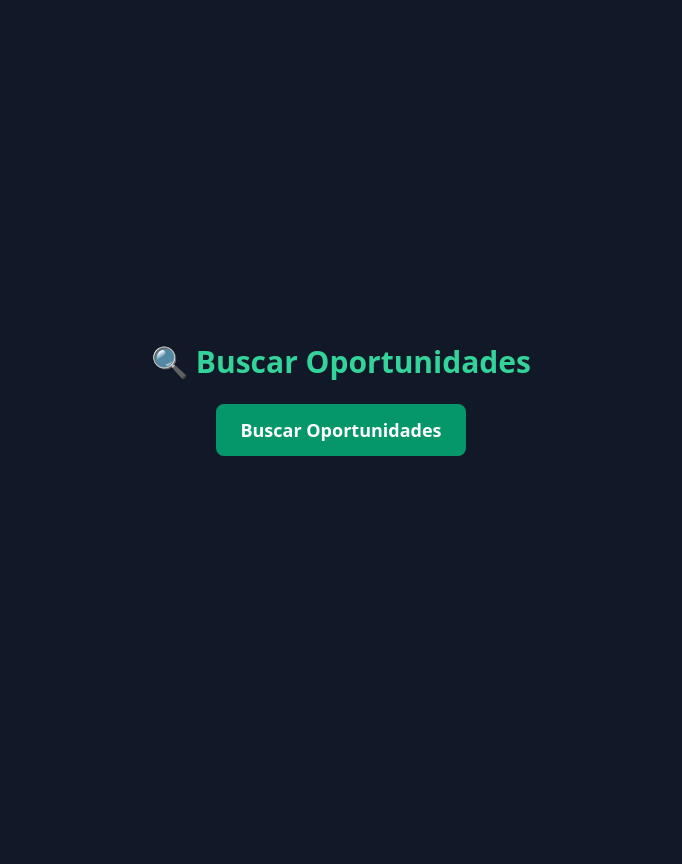
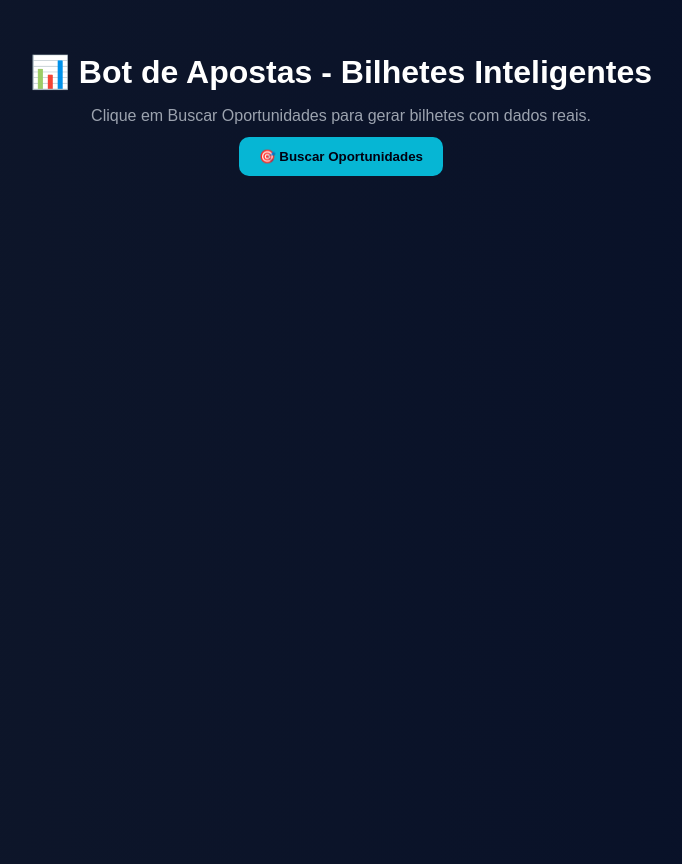
Before and after one commit to goulartt33/bet1, a Flask app: page / in a window 1280 px wide. Shown: the whole page, without its empty margins (299-981 px from the left). Before the commit the page ends 456 px from the top, so only its background shows below. Run offline with Flask 3, Linux system fonts and the light colour scheme.

Commit message:
Update index.html

```diff
--- a/templates/index.html
+++ b/templates/index.html
@@ -1,55 +1,65 @@
 <!DOCTYPE html>
 <html lang="pt-BR">
 <head>
-    <meta charset="UTF-8">
-    <meta name="viewport" content="width=device-width, initial-scale=1.0">
-    <title>Bet Analyzer ⚽</title>
-    <link href="https://cdn.jsdelivr.net/npm/tailwindcss@2.2.19/dist/tailwind.min.css" rel="stylesheet">
+  <meta charset="utf-8" />
+  <meta name="viewport" content="width=device-width,initial-scale=1" />
+  <title>📊 Bot de Apostas - Bilhetes</title>
+  <style>
+    body { font-family: Arial, sans-serif; background: linear-gradient(90deg,#0f172a,#071028); color:#fff; min-height:100vh; padding:24px; display:flex; flex-direction:column; align-items:center; }
+    h1 { margin-bottom:16px; }
+    button { background:#06b6d4; color:#001; border:none; padding:12px 20px; border-radius:10px; font-weight:700; cursor:pointer; margin-bottom:16px; }
+    button:disabled { opacity:0.6; cursor:default; }
+    #status{ margin-bottom:12px; color:#9ca3af }
+    #bilhetes { width:100%; max-width:900px; display:grid; grid-template-columns:repeat(auto-fit,minmax(300px,1fr)); gap:12px; }
+    .card { background:rgba(255,255,255,0.05); padding:12px; border-radius:10px; box-shadow:0 6px 18px rgba(0,0,0,0.4); white-space:pre-wrap; }
+    .error { color:#ff7b7b; }
+  </style>
 </head>
-<body class="bg-gray-900 text-white flex flex-col items-center justify-center min-h-screen p-4">
-    <h1 class="text-3xl font-bold mb-6 text-green-400">🔍 Buscar Oportunidades</h1>
-    <button id="buscar" class="bg-green-600 hover:bg-green-700 px-6 py-3 rounded-lg text-lg font-semibold transition-all">
-        Buscar Oportunidades
-    </button>
-
-    <div id="resultado" class="mt-8 w-full max-w-3xl bg-gray-800 rounded-xl p-6 shadow-lg hidden">
-        <h2 class="text-xl font-bold mb-4">📋 Bilhetes Gerados</h2>
+<body>
+  <h1>📊 Bot de Apostas - Bilhetes Inteligentes</h1>
+  <div id="status">Clique em Buscar Oportunidades para gerar bilhetes com dados reais.</div>
+  <button id="buscarBtn">🎯 Buscar Oportunidades</button>
   <div id="bilhetes"></div>
-    </div>
 
   <script>
-        document.getElementById('buscar').addEventListener('click', async () => {
-            const botao = document.getElementById('buscar');
-            const resultado = document.getElementById('resultado');
+    const btn = document.getElementById('buscarBtn');
+    const status = document.getElementById('status');
     const bilhetesDiv = document.getElementById('bilhetes');
 
-            botao.disabled = true;
-            botao.innerText = "⏳ Buscando...";
-            resultado.classList.add('hidden');
+    btn.addEventListener('click', async () => {
+      btn.disabled = true;
+      btn.innerText = "⏳ Buscando...";
+      status.innerText = "Buscando jogos e odds... (verifique os logs do servidor se demorar)";
       bilhetesDiv.innerHTML = "";
 
       try {
-                const response = await fetch('/buscar', { method: 'POST' });
-                const data = await response.json();
+        const res = await fetch('/buscar', { method: 'POST' });
+        const data = await res.json();
 
-                if (data.erro) {
-                    bilhetesDiv.innerHTML = `<p class='text-red-400'>❌ Erro: ${data.erro}</p>`;
+        if (res.status !== 200) {
+          status.innerHTML = `<span class="error">❌ Erro: ${data.erro || 'erro desconhecido'}</span>`;
+          btn.disabled = false;
+          btn.innerText = "🎯 Buscar Oportunidades";
+          return;
+        }
+
+        const jogos = data.dados || [];
+        if (jogos.length === 0) {
+          status.innerText = "Nenhum bilhete gerado hoje.";
         } else {
-                    data.dados.forEach(msg => {
+          status.innerText = `✅ Enviados ${jogos.length} bilhetes para o Telegram.`;
+          jogos.forEach((t) => {
             const card = document.createElement('div');
-                        card.className = "bg-gray-700 p-4 mb-3 rounded-lg";
-                        card.innerHTML = `<pre class='whitespace-pre-wrap'>${msg}</pre>`;
+            card.className = 'card';
+            card.textContent = t;
             bilhetesDiv.appendChild(card);
           });
         }
-
-                resultado.classList.remove('hidden');
-            } catch (e) {
-                bilhetesDiv.innerHTML = `<p class='text-red-400'>❌ Erro: ${e.message}</p>`;
-                resultado.classList.remove('hidden');
+      } catch (err) {
+        status.innerHTML = `<span class="error">❌ Erro de conexão: ${err.message}</span>`;
       } finally {
-                botao.disabled = false;
-                botao.innerText = "Buscar Oportunidades";
+        btn.disabled = false;
+        btn.innerText = "🎯 Buscar Oportunidades";
       }
     });
   </script>
```
Lines whose indentation alone changed are shown as unchanged.
